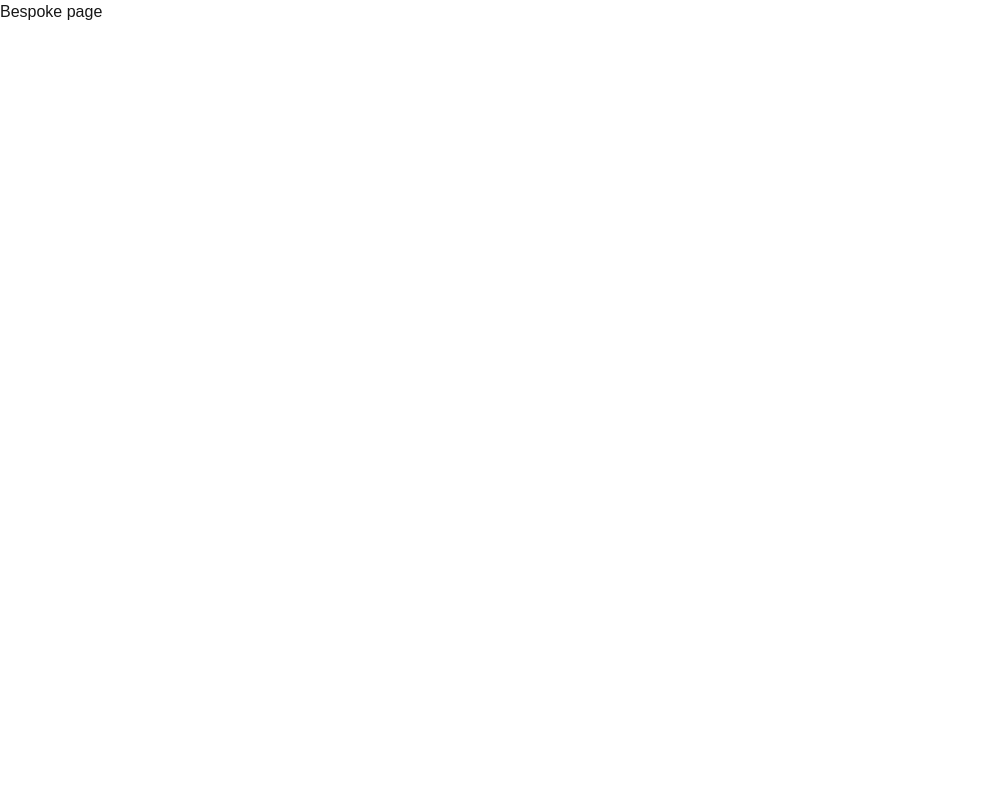
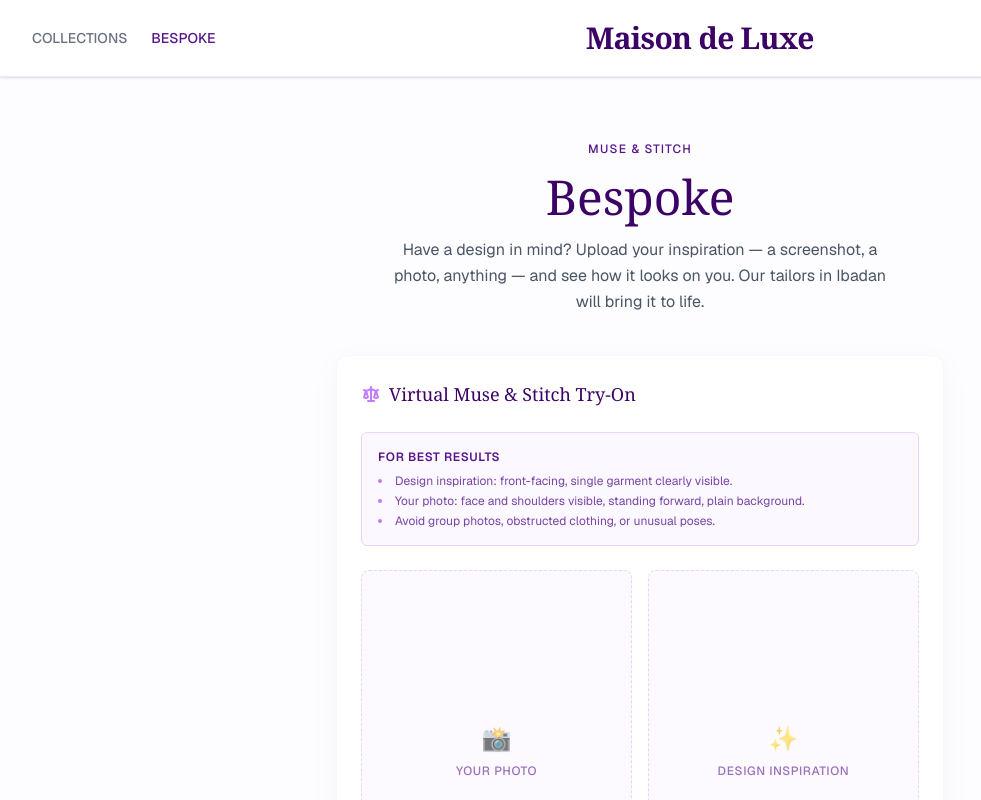
Before and after one commit to didymus707/AI_Fashion, a Next.js app: page /bespoke in a window 1280 px wide. Shown: the top 800 px of the page, without its empty margins (0-981 px from the left). Built offline with nearby package versions, Linux system fonts and the light colour scheme.

Commit message:
feat(bespoke): add bespoke page and added approriate navs

```diff
--- a/app/bespoke/page.tsx
+++ b/app/bespoke/page.tsx
@@ -1,5 +1,56 @@
-export default function Bespoke() {
+"use client";
+
+import { useState } from "react";
+import TryOnPanel from "../components/TryOnPanel";
+import Link from "next/link";
+
+export default function BespokePage() {
+  const [isLoading, setIsLoading] = useState<boolean>(false);
+
   return (
-    <p>Bespoke page</p>
-  )
+    <main className="min-h-screen bg-[#FDFCFE] text-gray-900 font-sans pb-24 selection:bg-purple-200">
+      {/* Navigation */}
+      <nav className="w-full bg-white border-b border-purple-100 px-8 py-5 flex justify-between items-center sticky top-0 z-10 shadow-sm">
+        <div className="gap-6 text-sm font-medium text-gray-500 hidden md:flex">
+          <Link href="/" className="hover:text-purple-900 transition-colors">
+            COLLECTIONS
+          </Link>
+          <Link href="/bespoke" className="text-purple-900 transition-colors">
+            BESPOKE
+          </Link>
+        </div>
+
+        <h1 className="text-3xl font-serif font-bold tracking-tight text-purple-950 text-center flex-1 md:flex-none">
+          Maison de Luxe
+        </h1>
+
+        <div className="w-16 hidden md:block" />
+      </nav>
+
+      {/* Main Content */}
+      <div className="max-w-2xl mx-auto px-4 md:px-8 mt-16 space-y-10">
+        <div className="text-center space-y-4">
+          <p className="text-xs uppercase tracking-widest text-purple-900 font-medium">
+            Muse & Stitch
+          </p>
+          <h2 className="text-4xl md:text-5xl font-serif text-purple-950">
+            Bespoke
+          </h2>
+          <p className="text-gray-600 leading-relaxed max-w-lg mx-auto">
+            Have a design in mind? Upload your inspiration — a screenshot, a
+            photo, anything — and see how it looks on you. Our tailors in Ibadan
+            will bring it to life.
+          </p>
+        </div>
+
+        <TryOnPanel
+          garmentSource={{ type: "upload", category: "full_body" }}
+          productName="Your Bespoke Design"
+          productPrice={null}
+          isLoading={isLoading}
+          onLoadingChange={setIsLoading}
+        />
+      </div>
+    </main>
+  );
 }
--- a/app/page.tsx
+++ b/app/page.tsx
@@ -4,6 +4,7 @@ import { useState } from "react";
 import Image from "next/image";
 import { INVENTORY, Product } from "./products/data";
 import TryOnPanel from "./components/TryOnPanel";
+import Link from "next/link";
 
 export default function Home() {
   const [selectedProduct, setSelectedProduct] = useState<Product>(INVENTORY[0]);
@@ -29,12 +30,15 @@ export default function Home() {
       {/* Navigation */}
       <nav className="w-full bg-white border-b border-purple-100 px-8 py-5 flex justify-between items-center sticky top-0 z-10 shadow-sm">
         <div className="gap-6 text-sm font-medium text-gray-500 hidden md:flex">
-          <a href="#" className="hover:text-purple-900 transition-colors">
+          <Link href="/" className="text-purple-900 transition-colors">
             COLLECTIONS
-          </a>
-          <a href="#" className="text-purple-900 transition-colors">
-            Muse & Stitch
-          </a>
+          </Link>
+          <Link
+            href="/bespoke"
+            className="hover:text-purple-900 transition-colors"
+          >
+            BESPOKE
+          </Link>
         </div>
 
         <h1 className="text-3xl font-serif font-bold tracking-tight text-purple-950 text-center flex-1 md:flex-none">
```
